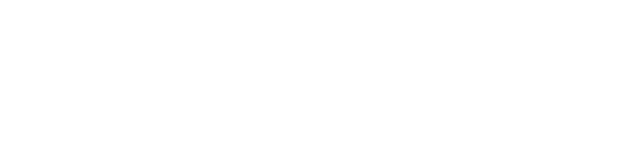
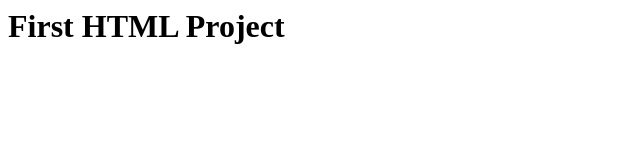
Before and after one commit to iamraju/htmltutorial, a plain HTML site: page test.html in a window 1280 px wide. Shown: the whole page, without its empty margins (0-640 px from the left). Drawn offline with Linux system fonts and the light colour scheme.

Commit message:
Added h1 and title.

```diff
--- a/test.html
+++ b/test.html
@@ -1,7 +1,9 @@
 <html>
 	<head>
+		<title>Swastik HTML Project</title>
 	</head>
+
 	<body>
-
+		<h1>First HTML Project</h1>
 	</body>
 </html>
```
